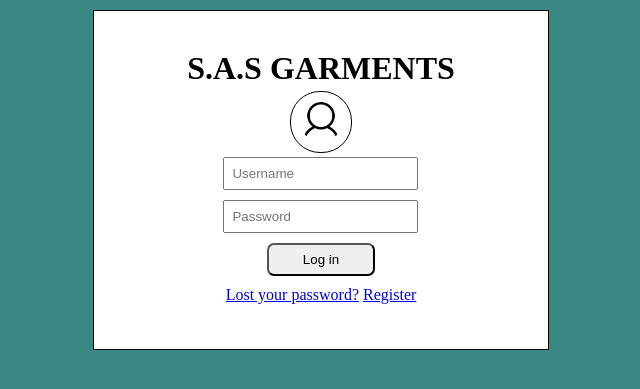
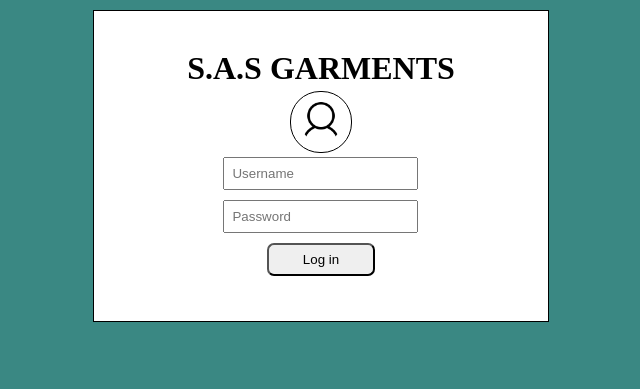
Before and after one commit to senthil22/sampath-sas, a CodeIgniter app: page /ci/login in a window 1280 px wide. Shown: the top 389 px of the page, without its empty margins (319-959 px from the left). Run offline with CodeIgniter, Linux system fonts and the light colour scheme.

Commit message:
Update login.php

```diff
--- a/ci/application/views/login.php
+++ b/ci/application/views/login.php
@@ -41,13 +41,16 @@
 			padding: 7px 34px;
     		border-radius: 7px;
 		}
+		.error {
+			color: red;
+		}
 	</style>
 </head>
 <body>
 	<div id="container">
 		<h1>S.A.S Garments</h1>
 		<img class="login-icon" src="<?=base_url()?>images/user-icon.png" />
-		<form id="loginForm" action="<?=base_url()?>login/login_process" method="post">
+		<form id="loginForm" action="<?=base_url()?>login" method="post">
 			<div class='form-item'>
 				<input type="text" placeholder="Username" name="username" required="" id="username" />
 			</div>
@@ -57,10 +60,7 @@
 			<div class='form-item'>
 				<input class="submitBtn" type="submit" value="Log in" />
 			</div>
-			<div class='form-item'>
-				<a href="#">Lost your password?</a>
-				<a href="#">Register</a>
-			</div>
+			<div class="error"><?php if(!empty($msg))print_r($msg); ?></div>
 		</form>
 	</div>
 </body>
```
